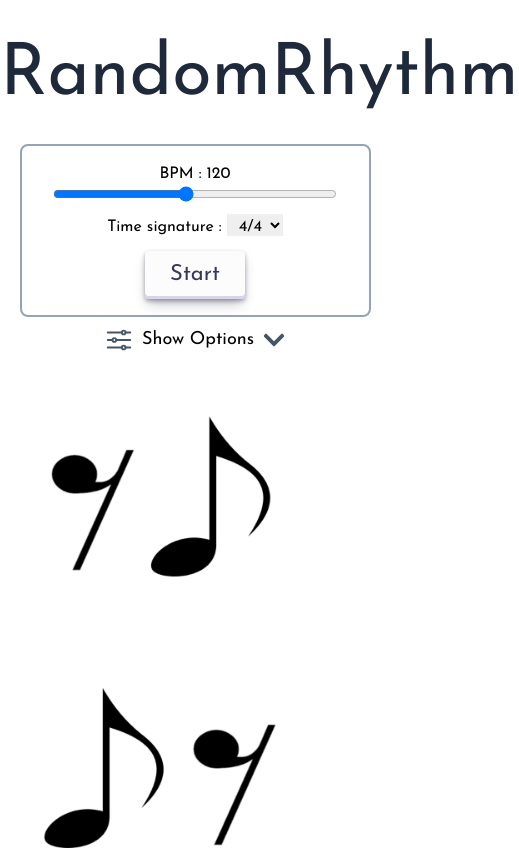
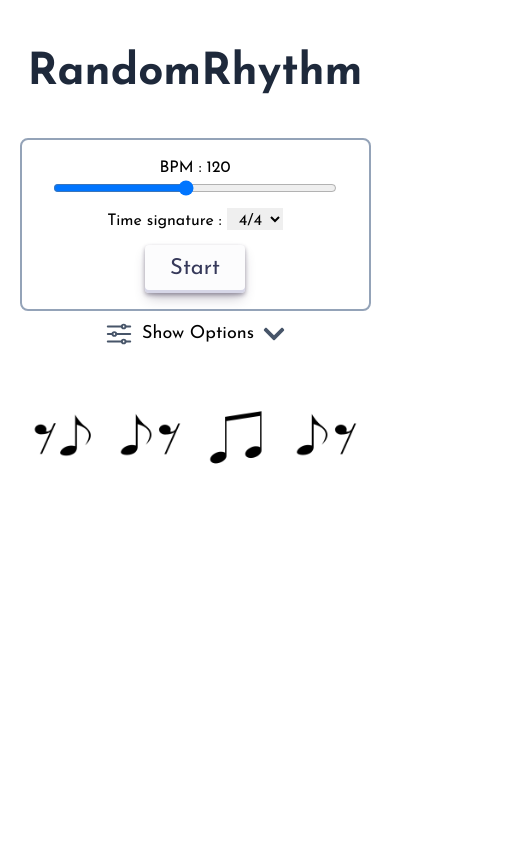
Before and after one commit to NicolasMouret/randomRhythm, a Next.js app: page / in a window 390 px wide. Shown: the top 850 px of the page, 519 px wide, since content can reach past the window. Built offline with nearby package versions, Linux system fonts and the light colour scheme.

Commit message:
feat: responsive row display of rhythm

```diff
--- a/src/app/layout.jsx
+++ b/src/app/layout.jsx
@@ -15,7 +15,7 @@ export default function RootLayout({ children }) {
     <html lang="en">
       <MetronomeProvider>
           <body className={josefin.className}>
-          <h1 className="mt-10 text-center text-7xl text-slate-800">RandomRhythm</h1>
+          <h1 className="mt-10 text-[2.75rem] font-bold text-center md:text-7xl text-slate-800">RandomRhythm</h1>
           {children}
           </body>
       </MetronomeProvider>
--- a/src/components/RhythmDisplay/RythmDisplay.jsx
+++ b/src/components/RhythmDisplay/RythmDisplay.jsx
@@ -1,16 +1,16 @@
 'use client';
+import { MetronomeContext } from '@/contexts/MetronomeContext';
 import { useContext } from 'react';
-import { MetronomeContext } from '@/contexts/MetronomeContext';
 
 export default function RythmDisplay({measureToDisplay}) {
   const {bouncingElementIndex} = useContext(MetronomeContext)
   return (
-    <div className="flex flex-col items-center sm:flex-row sm:items-start justify-center gap-6 w-[90vw]">
+    <div className="flex items-center sm:flex-row sm:items-start justify-center gap-6 w-[90vw] mt-8 md:mt-12">
       {measureToDisplay.map((element, index) => {
         return (
           <div key={index}
           className={`${bouncingElementIndex === index ? 'animate-bounce' : ""}
-          sm:min-h-[250px] sm:max-h-[300px] w-[90%] sm:w-[20%]`}>
+          w-16 h-16 md:w-36 md:h-32 lg:w-[230px] lg:h-[250px] xl:w-[260px] xl:h-[280px]`}>
             {element}
           </div>
         )
--- a/src/components/RhythmDisplay/SingleWholeBeat.jsx
+++ b/src/components/RhythmDisplay/SingleWholeBeat.jsx
@@ -5,14 +5,11 @@ export default function SingleWholeBeat({note, id}) {
   return (
     <Image
       id={id}
-      className={``}
+      className={`w-full h-full`}
       src={imagePath}
       alt={name}
       width={250}
       height={300}
-      style={{
-      minHeight: "250px",
-      maxHeight: "300px",}}
     />
   )
 }
```
